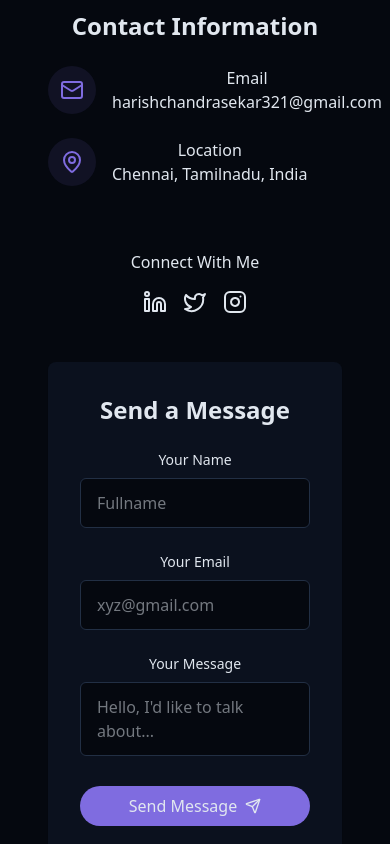
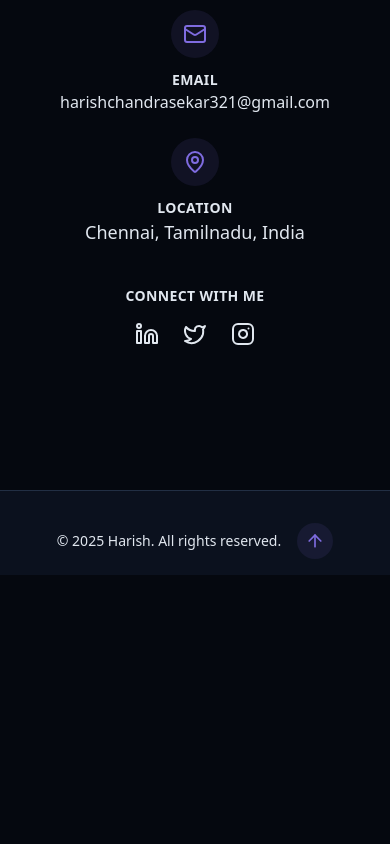
Before and after one commit to Harish-2317/Harish-Portfolio, a React (Vite) app: page / in a window 390 px wide. Shown: the part 6860-7704 px from the top of the page. After the commit the page ends 7435 px from the top, so only its background shows below. Built offline with nearby package versions, Linux system fonts and the light colour scheme.

Commit message:
Refactor ContactSection layout and remove submission logic
Refactor ContactSection component by removing the form submission logic and simplifying the layout. Update the container size and adjust the contact information display.

```diff
--- a/src/components/ContactSection.jsx
+++ b/src/components/ContactSection.jsx
@@ -1,60 +1,30 @@
-import {
-  Instagram,
-  Linkedin,
-  Mail,
-  MapPin,
-  Phone,
-  Send,
-  Twitch,
-  Twitter,
-} from "lucide-react";
-import { cn } from "@/lib/utils";
-import { useToast } from "@/hooks/use-toast";
-import { useState } from "react";
+import { Instagram, Linkedin, Mail, MapPin, Twitter } from "lucide-react";
 
 export const ContactSection = () => {
-  const { toast } = useToast();
-  const [isSubmitting, setIsSubmitting] = useState(false);
-
-  const handleSubmit = (e) => {
-    e.preventDefault();
-
-    setIsSubmitting(true);
-
-    setTimeout(() => {
-      toast({
-        title: "Message sent!",
-        description: "Thank you for your message. I'll get back to you soon.",
-      });
-      setIsSubmitting(false);
-    }, 1500);
-  };
   return (
-    <section id="contact" className="py-24 px-4 relative bg-secondary/30">
-      <div className="container mx-auto max-w-5xl">
-        <h2 className="text-3xl md:text-4xl font-bold mb-4 text-center">
-          Get In <span className="text-primary"> Touch</span>
+    <section id="contact" className="py-24 px-4 relative">
+      <div className="container mx-auto max-w-3xl text-center">
+        <h2 className="text-3xl md:text-4xl font-bold mb-4">
+          Get In <span className="text-primary">Touch</span>
         </h2>
 
-        <p className="text-center text-muted-foreground mb-12 max-w-2xl mx-auto">
+        <p className="text-muted-foreground mb-12 max-w-2xl mx-auto">
           Have a project in mind or want to collaborate? Feel free to reach out.
-          I'm always open to discussing new opportunities.
+          I&apos;m always open to discussing new opportunities.
         </p>
 
-        <div className="grid grid-cols-1 md:grid-cols-2 gap-12">
-          <div className="space-y-8">
-            <h3 className="text-2xl font-semibold mb-6">
-              {" "}
-              Contact Information
-            </h3>
-
-            <div className="space-y-6 justify-center">
-              <div className="flex items-start space-x-4">
+        {/* Contact information block */}
+        <div className="space-y-10">
+          {/* Email & Location */}
+          <div className="space-y-6">
+            <div className="flex flex-col items-center gap-3">
               <div className="p-3 rounded-full bg-primary/10">
                 <Mail className="h-6 w-6 text-primary" />
               </div>
               <div>
-                  <h4 className="font-medium">Email</h4>
+                <p className="text-sm font-semibold uppercase tracking-wide text-muted-foreground">
+                  Email
+                </p>
                 <a
                     href="https://mail.google.com/mail/?view=cm&to=harishchandrasekar321@gmail.com"
                     target="_blank"
@@ -62,111 +32,54 @@ export const ContactSection = () => {
                   >
                     harishchandrasekar321@gmail.com
                   </a>
+
               </div>
             </div>
 
-
-              <div className="flex items-start space-x-4">
+            <div className="flex flex-col items-center gap-3">
               <div className="p-3 rounded-full bg-primary/10">
-                  <MapPin className="h-6 w-6 text-primary" />{" "}
+                <MapPin className="h-6 w-6 text-primary" />
               </div>
               <div>
-                  <h4 className="font-medium"> Location</h4>
-                  <a className="text-muted-foreground hover:text-primary transition-colors">
-                    Chennai, Tamilnadu, India
-                  </a>
+                <p className="text-sm font-semibold uppercase tracking-wide text-muted-foreground">
+                  Location
+                </p>
+                <p className="text-lg">Chennai, Tamilnadu, India</p>
               </div>
             </div>
           </div>
 
-            <div className="pt-8">
-              <h4 className="font-medium mb-4"> Connect With Me</h4>
-              <div className="flex space-x-4 justify-center">
-                <a href="https://www.linkedin.com/in/harish-chandrasekar-943591315/" target="_blank">
-                  <Linkedin />
+          {/* Social links */}
+          <div className="space-y-4">
+            <p className="text-sm font-semibold uppercase tracking-wide text-muted-foreground">
+              Connect With Me
+            </p>
+            <div className="flex items-center justify-center gap-6 text-2xl">
+              <a
+                href="https://www.linkedin.com/in/harish-chandrasekar-943591315/"
+                target="_blank"
+                rel="noreferrer"
+                className="hover:text-primary transition-transform duration-200 hover:-translate-y-1"
+              >
+                <Linkedin className="h-6 w-6" />
               </a>
-                <a href="https://x.com/harish_1026" target="_blank">
-                  <Twitter />
+              <a
+                href="https://x.com/harish_1026"
+                target="_blank"
+                rel="noreferrer"
+                className="hover:text-primary transition-transform duration-200 hover:-translate-y-1"
+              >
+                <Twitter className="h-6 w-6" />
               </a>
-                <a href="https://www.instagram.com/_.harish._.007._?igsh=cmNpZ2Jib2s5OGFo" target="_blank">
-                  <Instagram />
+              <a
+                href="https://www.instagram.com/_.harish._.007._?igsh=cmNpZ2Jib2s5OGFo"
+                target="_blank"
+                rel="noreferrer"
+                className="hover:text-primary transition-transform duration-200 hover:-translate-y-1"
+              >
+                <Instagram className="h-6 w-6" />
               </a>
-
             </div>
-            </div>
-          </div>
-
-          <div
-            className="bg-card p-8 rounded-lg shadow-xs"
-            onSubmit={handleSubmit}
-          >
-            <h3 className="text-2xl font-semibold mb-6"> Send a Message</h3>
-
-            <form className="space-y-6">
-              <div>
-                <label
-                  htmlFor="name"
-                  className="block text-sm font-medium mb-2"
-                >
-                  {" "}
-                  Your Name
-                </label>
-                <input
-                  type="text"
-                  id="name"
-                  name="name"
-                  required
-                  className="w-full px-4 py-3 rounded-md border border-input bg-background focus:outline-hidden foucs:ring-2 focus:ring-primary"
-                  placeholder="Fullname"
-                />
-              </div>
-
-              <div>
-                <label
-                  htmlFor="email"
-                  className="block text-sm font-medium mb-2"
-                >
-                  {" "}
-                  Your Email
-                </label>
-                <input
-                  type="email"
-                  id="email"
-                  name="email"
-                  required
-                  className="w-full px-4 py-3 rounded-md border border-input bg-background focus:outline-hidden foucs:ring-2 focus:ring-primary"
-                  placeholder="xyz@gmail.com"
-                />
-              </div>
-
-              <div>
-                <label
-                  htmlFor="message"
-                  className="block text-sm font-medium mb-2"
-                >
-                  {" "}
-                  Your Message
-                </label>
-                <textarea
-                  id="message"
-                  name="message"
-                  required
-                  className="w-full px-4 py-3 rounded-md border border-input bg-background focus:outline-hidden foucs:ring-2 focus:ring-primary resize-none"
-                  placeholder="Hello, I'd like to talk about..."
-                />
-              </div>
-
-              <button
-                type="submit"
-                disabled={isSubmitting}
-                className={cn(
-                  "cosmic-button w-full flex items-center justify-center gap-2"
-                )}
-              >
-                {isSubmitting ? "Sending..." : "Send Message"}
-                <Send size={16} />
-              </button>
-            </form>
           </div>
         </div>
       </div>
```
Lines whose indentation alone changed are shown as unchanged.
